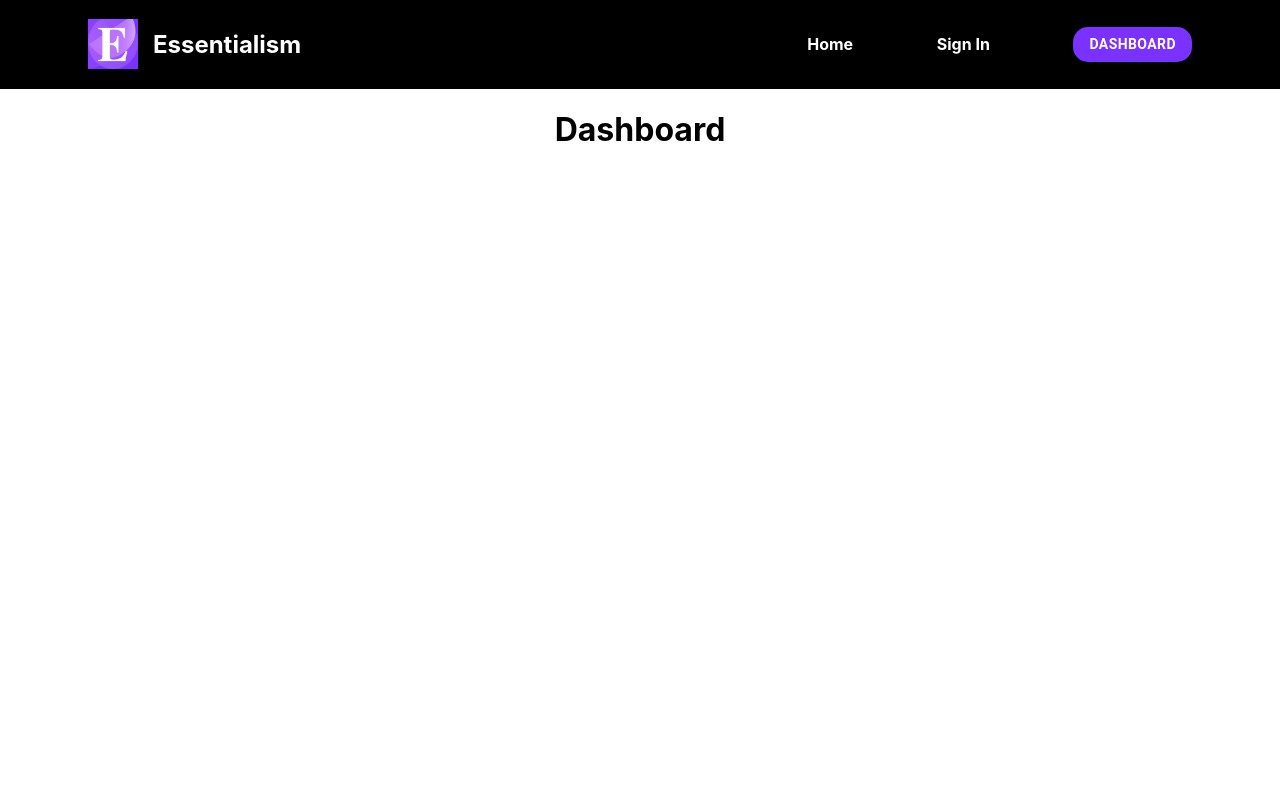
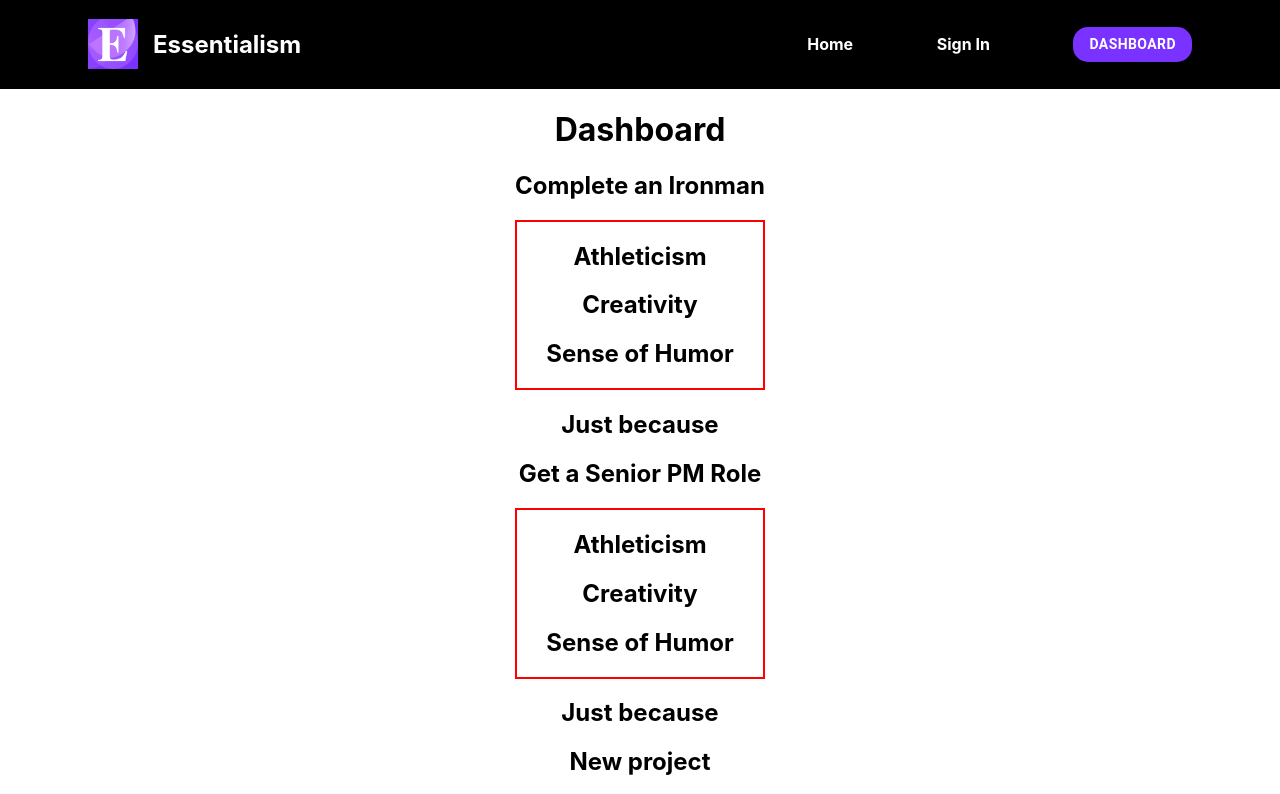
Before and after one commit to Essentialism-1-bw/Front-end, a React (Create React App) app in the folder essentialism/: page /dashboard in a window 1280 px wide. Shown: the top 794 px of the page. Built offline with nearby package versions, Linux system fonts and the light colour scheme.

Commit message:
Added dummydata, and display the values, projects, and reasons without styling.

```diff
--- /dev/null
+++ b/essentialism/public/dummyData/dummyProjects.json
@@ -0,0 +1,17 @@
+[
+    {
+        "id": 1,
+        "name": "Complete an Ironman",
+        "user_id": 1
+    },
+    {
+        "id": 2,
+        "name": "Get a Senior PM Role",
+        "user_id": 1
+    },
+    {
+        "id": 5,
+        "name": "New project",
+        "user_id": 1
+    }
+]
--- /dev/null
+++ b/essentialism/public/dummyData/dummyReasons.json
@@ -0,0 +1,7 @@
+[
+    {
+        "id": 1,
+        "reason": "Just because",
+        "user_id": 1
+    }
+]
--- /dev/null
+++ b/essentialism/public/dummyData/dummyValues.json
@@ -0,0 +1,17 @@
+[
+    {
+        "user_id": 1,
+        "value_id": 1,
+        "value_name": "Athleticism"
+    },
+    {
+        "user_id": 1,
+        "value_id": 4,
+        "value_name": "Creativity"
+    },
+    {
+        "user_id": 1,
+        "value_id": 15,
+        "value_name": "Sense of Humor"
+    }
+]
--- a/essentialism/src/components/Dashboard.js
+++ b/essentialism/src/components/Dashboard.js
@@ -1,9 +1,14 @@
 import React from 'react'
+import Values from './DashboardComponents/Values'
+import Projects from './DashboardComponents/Projects'
 
 const Dashboard = () => {
+
+
     return (
         <div>
             <h1>Dashboard</h1>
+            <Projects/>
         </div>
     )
 }
--- /dev/null
+++ b/essentialism/src/components/DashboardComponents/Projects.js
@@ -0,0 +1,30 @@
+import React, { useState, useEffect } from 'react'
+
+import axios from 'axios'
+import Values from './Values';
+import Reasons from './Reasons';
+
+const Projects = () => {
+    const [projects, setProjects] = useState([]);
+
+    useEffect(() => {
+        axios.get('./dummyData/dummyProjects.json')
+            .then(res => setProjects(res.data))
+            .catch(err => console.log(err))
+    }, [])
+    return (
+        <div>
+            {projects.map(project => {
+                return <div key={project.id}>
+                    <h2>{project.name}</h2>
+                    <div style={{ border: '2px solid red' }}>
+                        <Values/>
+                    </div>
+                    <Reasons/>
+                </div>
+            })}
+        </div>
+    )
+}
+
+export default Projects
--- /dev/null
+++ b/essentialism/src/components/DashboardComponents/Reasons.js
@@ -0,0 +1,24 @@
+import React, { useState, useEffect } from 'react'
+
+import axios from 'axios'
+
+const Reasons = () => {
+    const [ reasons, setReasons ] = useState([])
+
+    useEffect(() => {
+        axios.get('./dummyData/dummyReasons.json')
+            .then(res => setReasons(res.data))
+            .catch(err => console.log(err))
+    }, [])
+    return (
+        <div>
+            {reasons.map(reason => {
+                return <div key={reason.id}>
+                    <h2>{reason.reason}</h2>
+                </div>
+            })}
+        </div>
+    )
+}
+
+export default Reasons
--- /dev/null
+++ b/essentialism/src/components/DashboardComponents/Values.js
@@ -0,0 +1,28 @@
+import React, { useState, useEffect } from 'react'
+
+import axios from 'axios'
+
+const Values = () => {
+    const [values, setValues] = useState([])
+
+    useEffect(() => {
+        // axios.get('https://bw-essentialism.herokuapp.com/api/users/1/values')
+        //     .then(res => console.log(res))
+        //     .catch(err => console.log(err))
+        axios.get('./dummyData/dummyValues.json')
+            .then(res => setValues(res.data))
+            .catch(err => console.log(err))
+    }, [])
+    return (
+        <div>
+            {values.map(value => {
+                return <div key={value.value_id}>
+                    <h2>{value.value_name}</h2>
+                </div>
+            })}
+        </div>
+    )
+
+}
+
+export default Values
```
